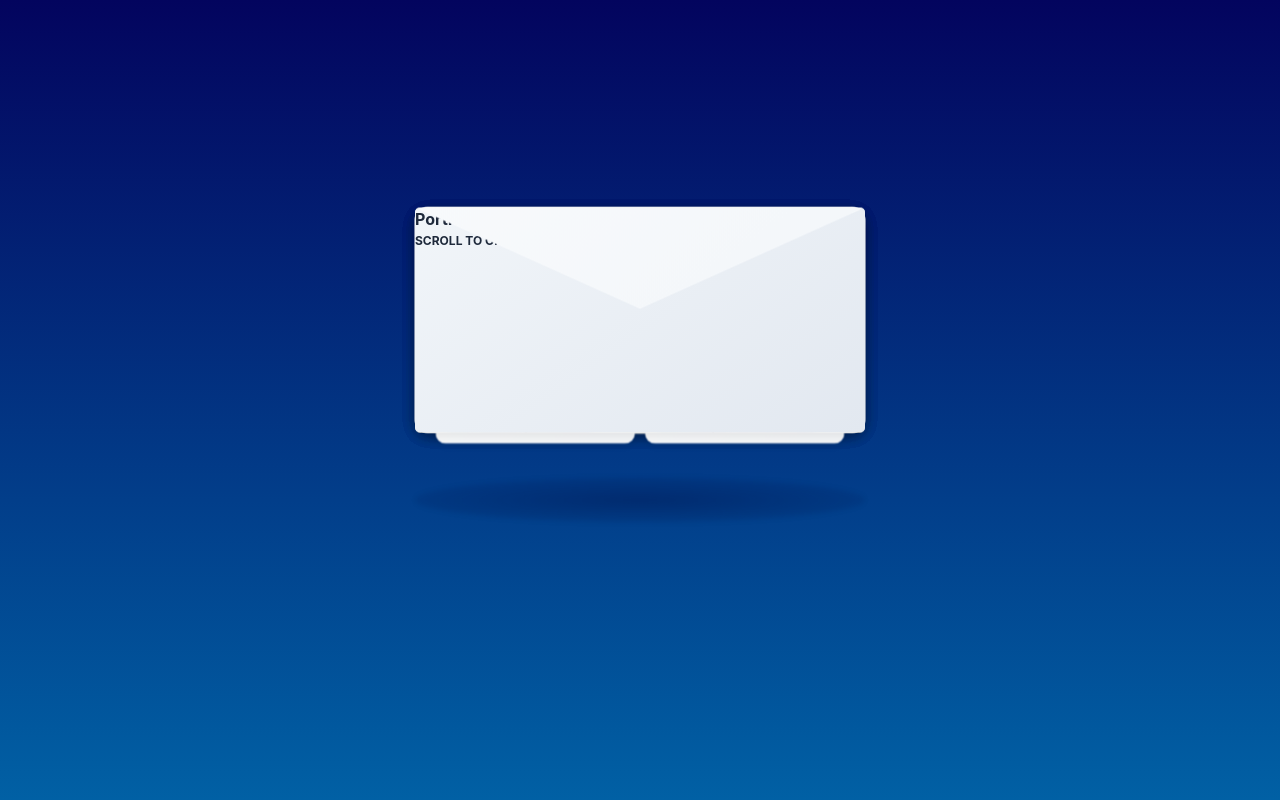
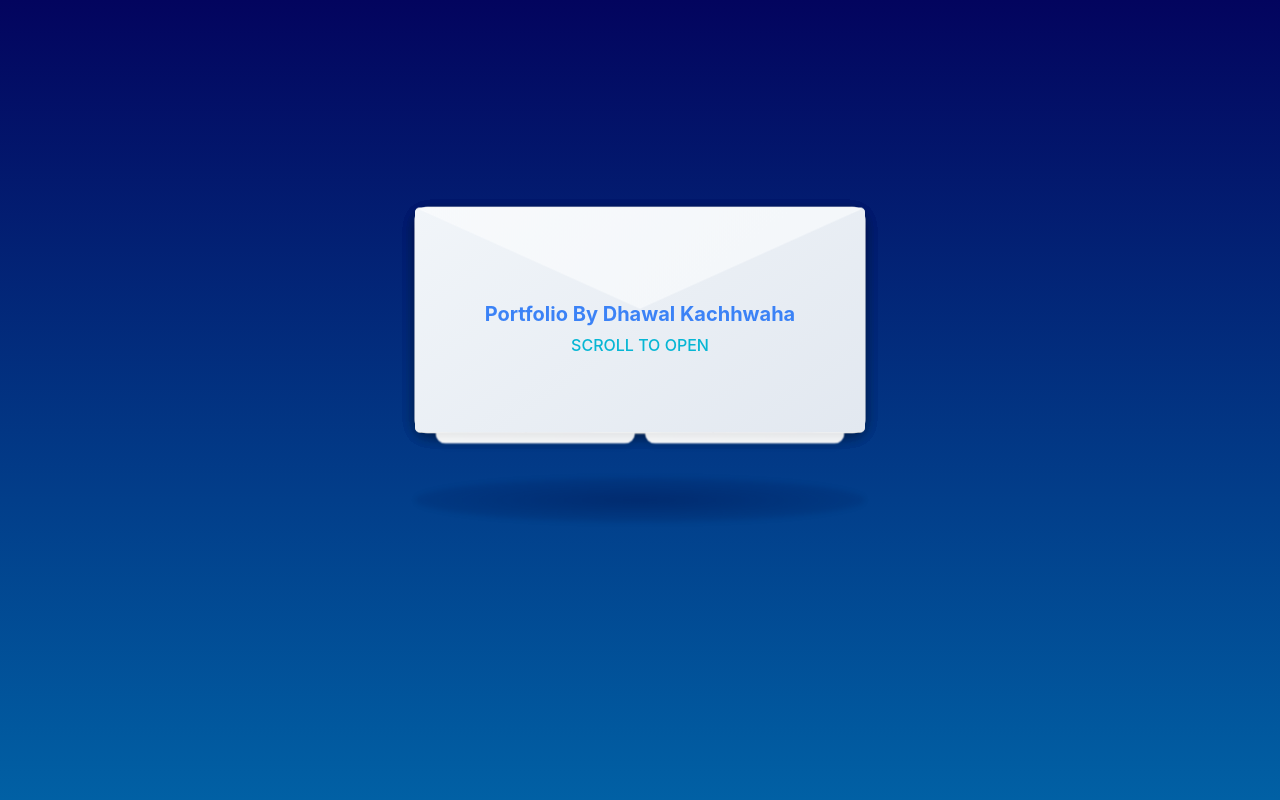
Before and after one commit to DhawalKachhwaha/portfolio, a plain HTML site: page index.html in a window 1280 px wide. Shown: the top 800 px of the page. Drawn offline with Linux system fonts and the light colour scheme.

Commit message:
added styles for message on envelope front in styles.css

```diff
--- a/styles.css
+++ b/styles.css
@@ -405,6 +405,10 @@ body {
 }
 
 .front {
+    display: flex;
+    flex-direction: column;
+    justify-content: flex-end;
+    align-items: center;
     position: absolute;
     height: 55vh;
     width: 95vw;
@@ -413,6 +417,20 @@ body {
     background: linear-gradient(145deg, #f1f5f9, #e2e8f0);
     border-radius: 10px;
     clip-path: polygon(0 0, 50% 40%, 100% 0, 100% 100%, 0% 100%);
+}
+.front h1 {
+    font-size: 2.5rem;
+    color: var(--text-dark);
+    margin-bottom: 10px;
+    background: var(--primary-color);
+    color: transparent;
+    background-clip: text;
+}
+.front h2 {
+    font-size: 2rem;
+    color: var(--accent-color);
+    margin-bottom: 150px;
+    font-weight: 500;
 }
 .flap {
     position: absolute;
```
